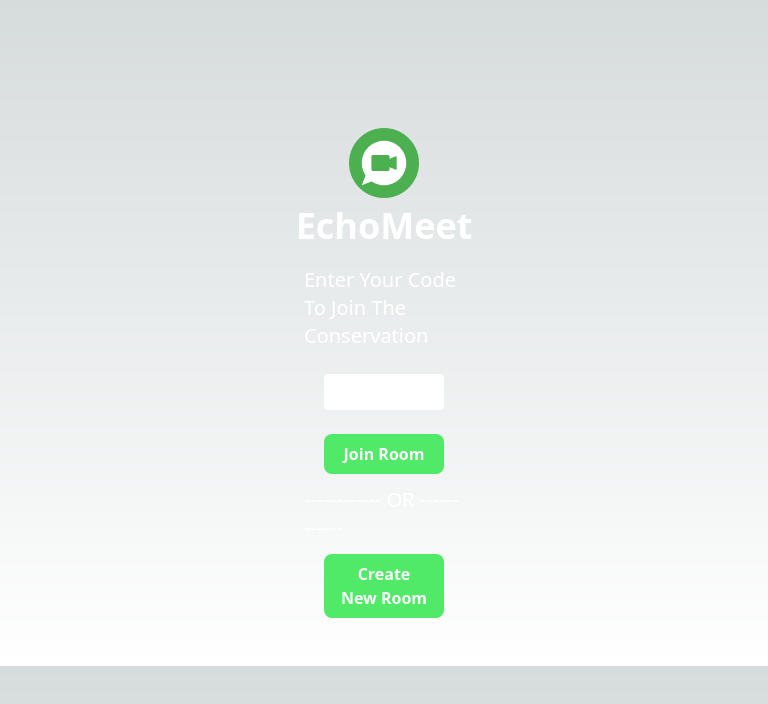
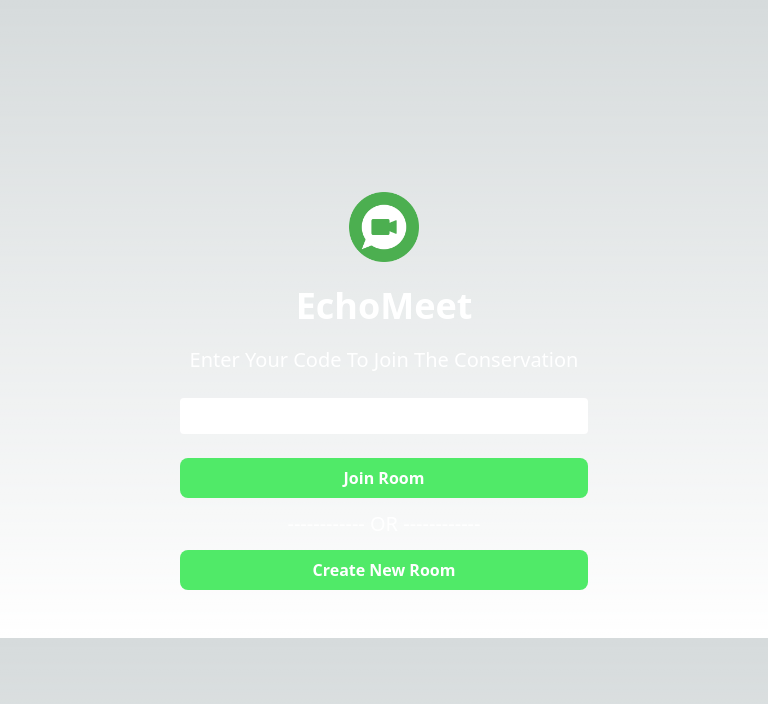
Before and after one commit to Samishaikh05687/echo-meet, a Next.js app: page / in a window 768 px wide. Shown: the top 704 px of the page. Built offline with nearby package versions, Linux system fonts and the light colour scheme; no server answers.

Commit message:
style change

```diff
--- a/componenet/CopySection/index.js
+++ b/componenet/CopySection/index.js
@@ -8,7 +8,7 @@ const CopySection = (props) => {
   return (
     <div className={styles.copyContainer}>
       <div className={styles.copyHeading}>Copy Room Id: </div>
-      <hr className={styles.hr}/>
+      <hr />
       <div className={styles.copyDescription}>
         <span>{roomId}</span>
         <CopyToClipboard text={roomId}>
--- a/componenet/CopySection/index.module.css
+++ b/componenet/CopySection/index.module.css
@@ -2,7 +2,6 @@
   @apply flex flex-col absolute text-white border border-white rounded p-2;
   left: 30px;
   bottom: 100px;
-
 
 hr {
   @apply my-1;
--- a/styles/home.module.css
+++ b/styles/home.module.css
@@ -1,8 +1,8 @@
 .homeContainer{
-    @apply w-4/12 mx-auto p-12   rounded mt-20 text-white flex flex-col items-center;
+    @apply w-4/12 mx-auto p-12  rounded mt-20 text-white flex flex-col items-center;
 
     h1{
-        @apply p-2 text-4xl text-center md:font-bold;
+        @apply mt-4 p-2 text-4xl text-center md:font-bold;
     }
 
     button{
@@ -21,3 +21,19 @@
         @apply my-3 text-xl;
     }
 }
+
+@media (max-width: 850px) and (min-width: 400px) {
+    .homeContainer{
+        @apply w-10/12 mx-auto p-12  rounded mt-36 text-white flex flex-col items-center;
+
+    }
+
+    .separatorText{
+        @apply my-1 text-xs text-center  ;
+    }
+
+    .enterRoom{
+        @apply flex flex-col items-center mt-3 w-11/12;
+    }
+
+}
```
